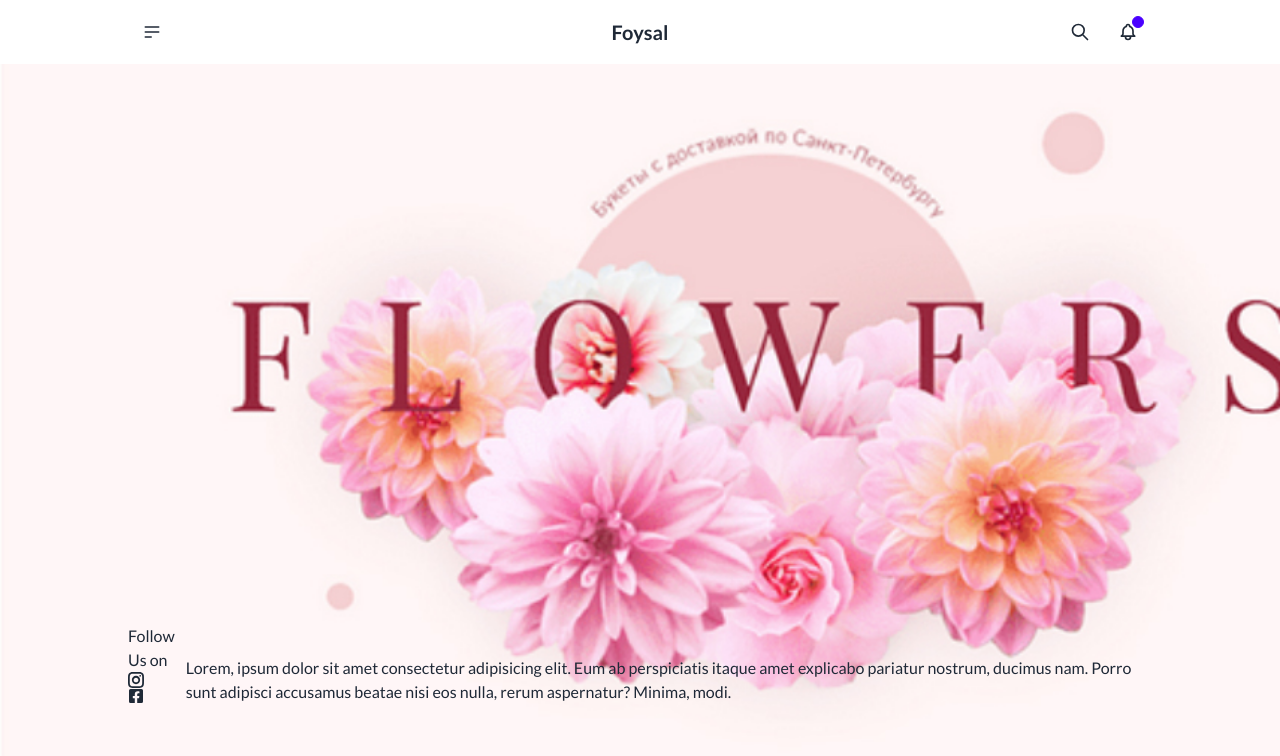
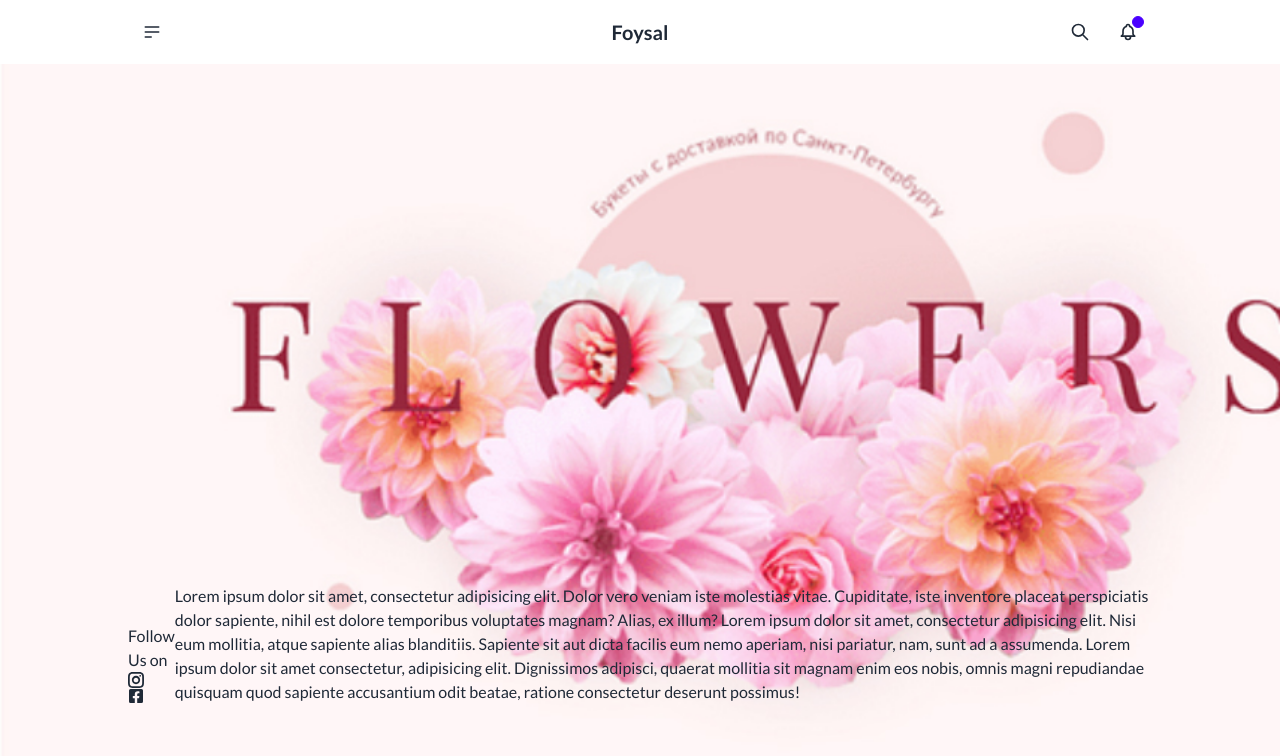
Before and after one commit to BristiQuantum/flower, a React (Vite) app: page / in a window 1280 px wide. Shown: the top 756 px of the page. Built offline with nearby package versions, Linux system fonts and the light colour scheme; a web font is replaced by a local one.

Commit message:
change hero text

```diff
--- a/src/page/Home_Page/Home/Home.jsx
+++ b/src/page/Home_Page/Home/Home.jsx
@@ -1,11 +1,9 @@
 import { FaFacebookSquare } from "react-icons/fa";
 import { GrInstagram } from "react-icons/gr";
-
 
 const Home = () => {
   return (
     <div className="home px-32 py-24 flex justify-end items-end">
-
       <div className="">
         <h6>Follow Us on </h6>
 
@@ -15,9 +13,18 @@ const Home = () => {
         </div>
       </div>
 
-
-            <p>Lorem, ipsum dolor sit amet consectetur adipisicing elit. Eum ab perspiciatis itaque amet explicabo pariatur nostrum, ducimus nam. Porro sunt adipisci accusamus beatae nisi eos nulla, rerum aspernatur? Minima, modi.</p>
-
+      <p>
+        Lorem ipsum dolor sit amet, consectetur adipisicing elit. Dolor vero
+        veniam iste molestias vitae. Cupiditate, iste inventore placeat
+        perspiciatis dolor sapiente, nihil est dolore temporibus voluptates
+        magnam? Alias, ex illum? Lorem ipsum dolor sit amet, consectetur
+        adipisicing elit. Nisi eum mollitia, atque sapiente alias blanditiis.
+        Sapiente sit aut dicta facilis eum nemo aperiam, nisi pariatur, nam,
+        sunt ad a assumenda. Lorem ipsum dolor sit amet consectetur, adipisicing
+        elit. Dignissimos adipisci, quaerat mollitia sit magnam enim eos nobis,
+        omnis magni repudiandae quisquam quod sapiente accusantium odit beatae,
+        ratione consectetur deserunt possimus!
+      </p>
     </div>
   );
 };
```
Lines whose indentation alone changed are shown as unchanged.
